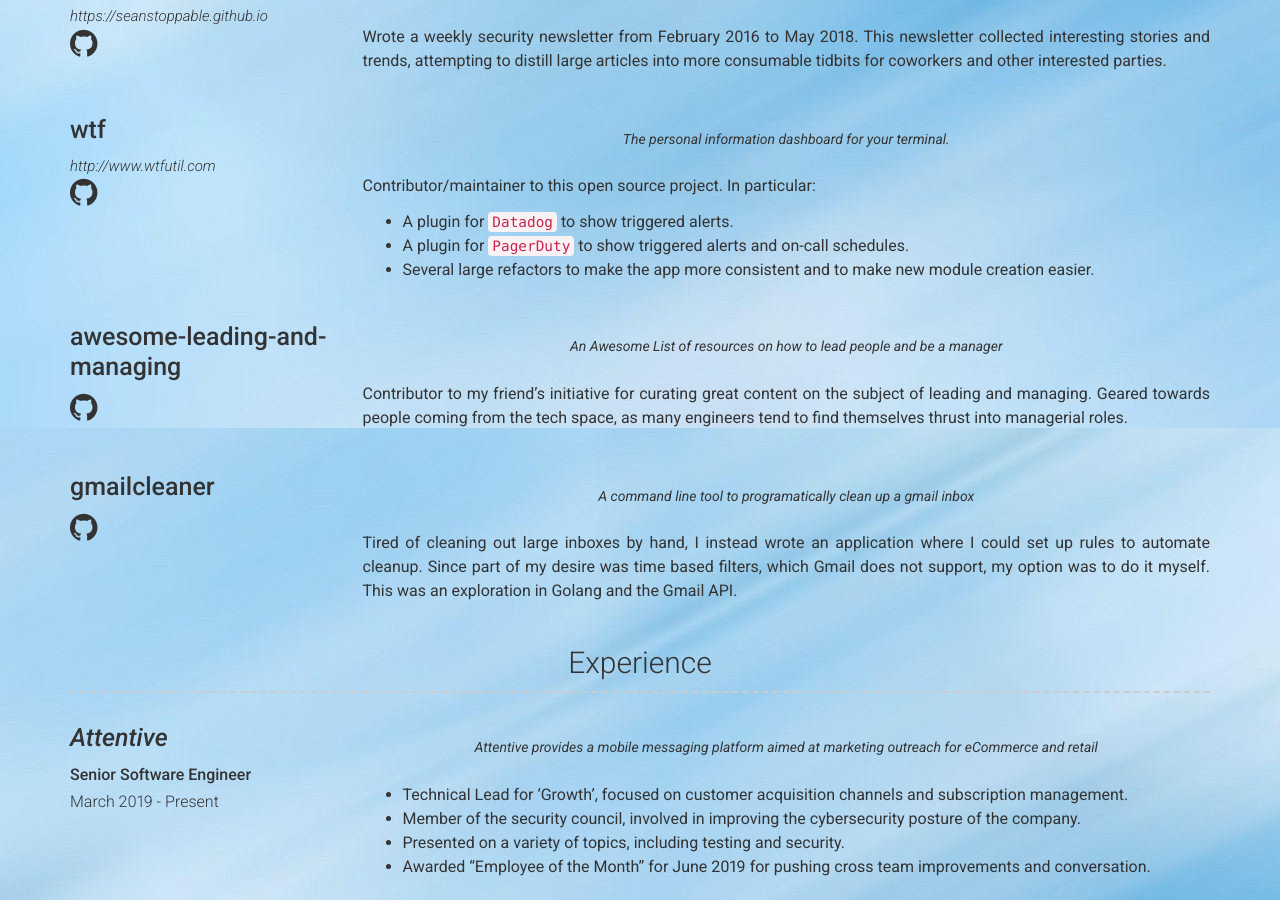
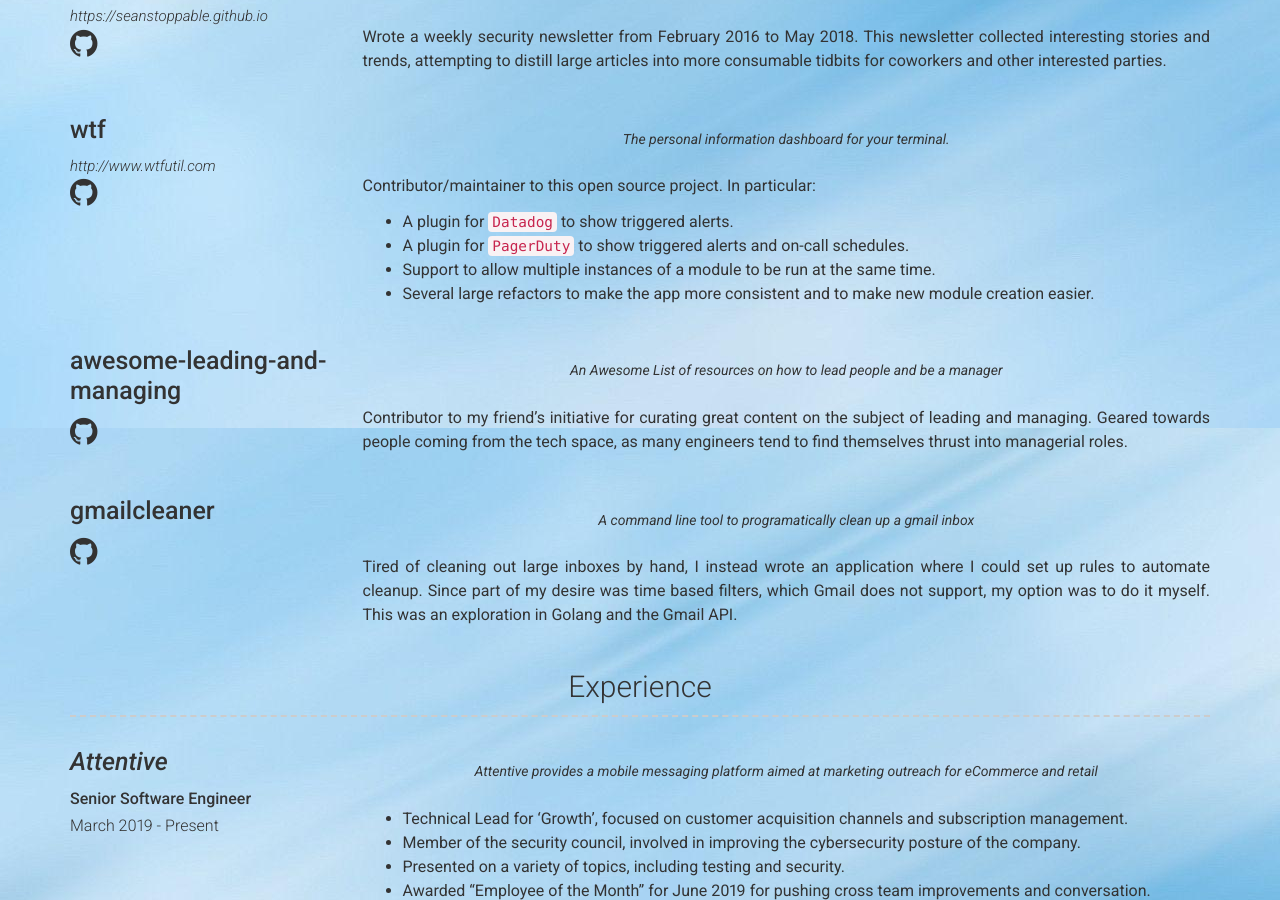
Before and after one commit to Seanstoppable/portfolio, a Jekyll site: the page built from index.md, in a window 1280 px wide and 900 px high, scrolled down 652 px. Built offline with Jekyll 4.4.1, drawn with Linux system fonts in a browser that asks for light colours.

Commit message:
More wtf accomplishments

```diff
--- a/_data/projects.yml
+++ b/_data/projects.yml
@@ -19,6 +19,7 @@
     Contributor/maintainer to this open source project. In particular:
      - A plugin for `Datadog` to show triggered alerts.
      - A plugin for `PagerDuty` to show triggered alerts and on-call schedules.
+     - Support to allow multiple instances of a module to be run at the same time.
      - Several large refactors to make the app more consistent and to make new module creation easier.
 
 - name: awesome-leading-and-managing
```
